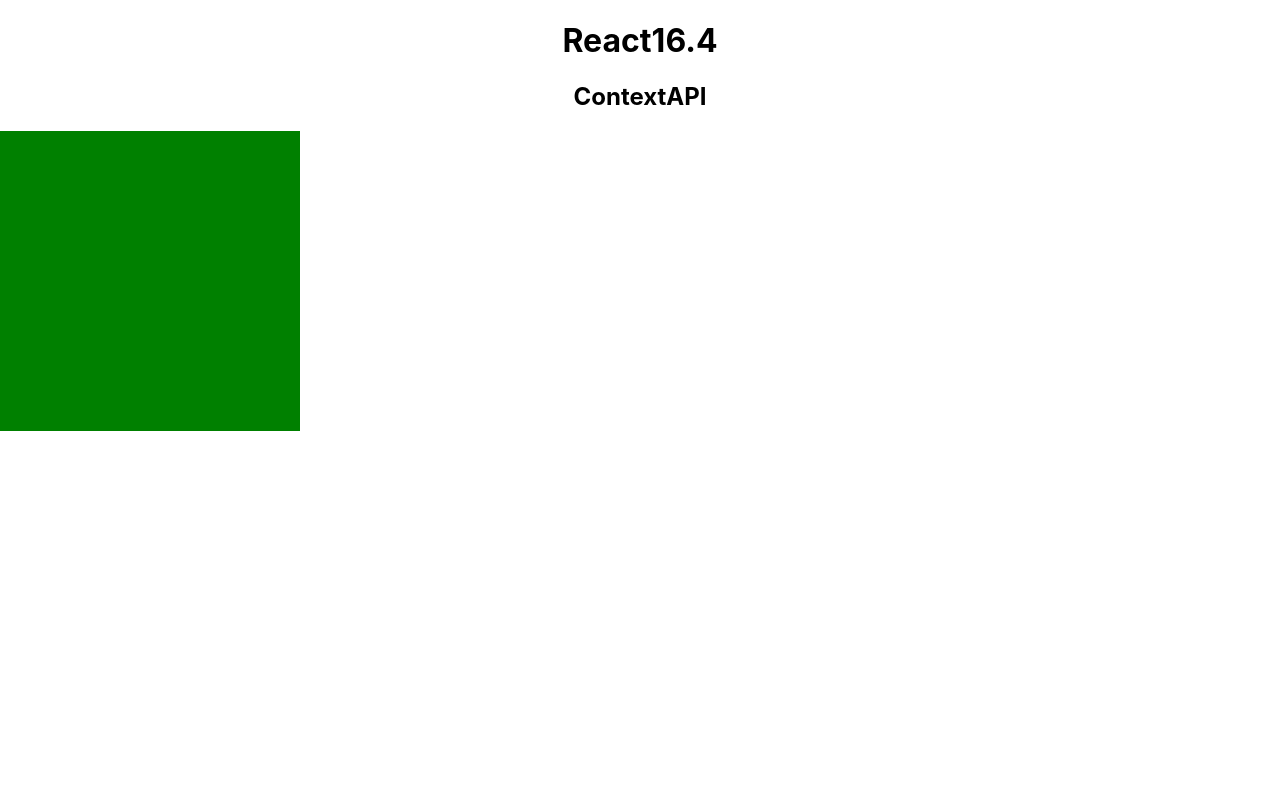
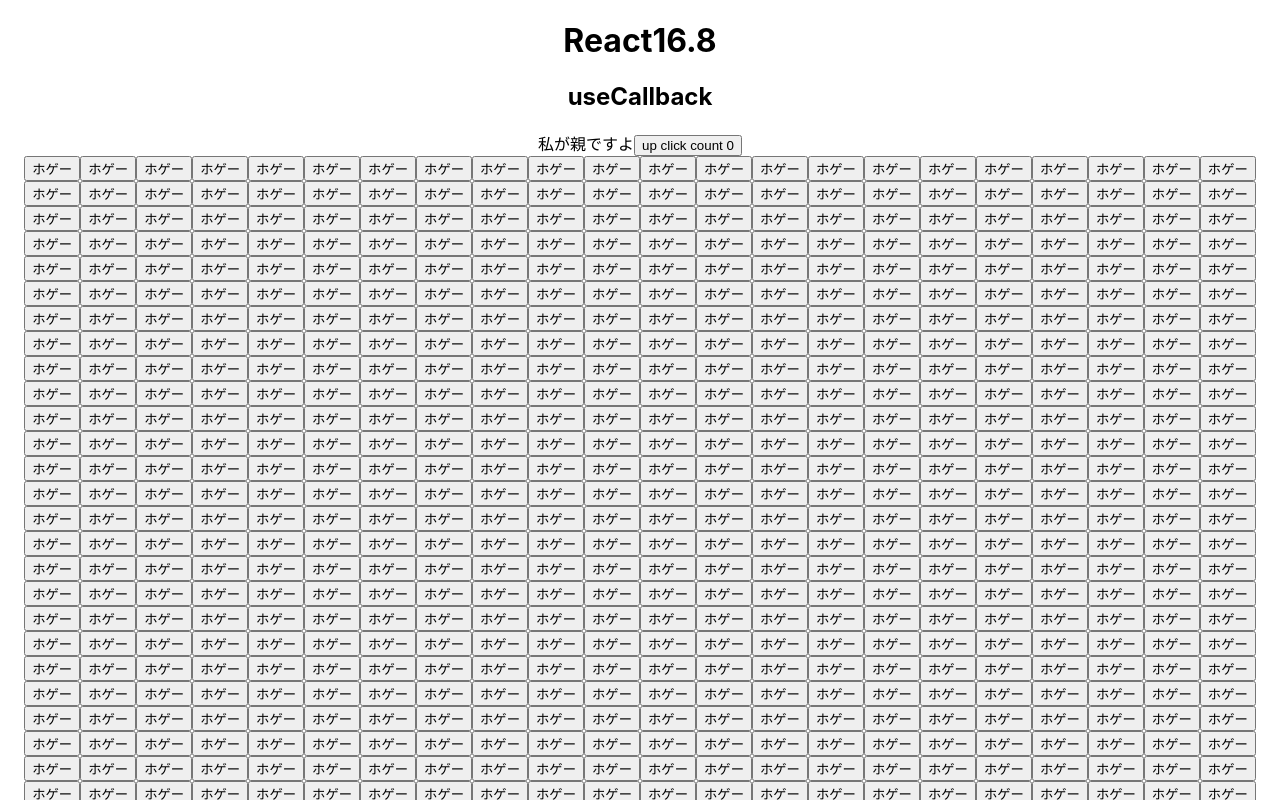
Before and after one commit to you-hei/OcnuReact16Hurikaeri, a React (Create React App) app: page / in a window 1280 px wide. Shown: the top 800 px of the page. Built offline with nearby package versions, Linux system fonts and the light colour scheme.

Commit message:
react16.8

```diff
--- a/package.json
+++ b/package.json
@@ -3,8 +3,8 @@
   "version": "0.1.0",
   "private": true,
   "dependencies": {
-    "react": "^16.6.3",
-    "react-dom": "^16.6.3",
+    "react": "^16.8.4",
+    "react-dom": "^16.8.4",
     "react-scripts": "2.1.5"
   },
   "scripts": {
--- a/src/App.js
+++ b/src/App.js
@@ -7,6 +7,7 @@ import React163NoYatsu from "./vasion-betsu/React163NoYatsu";
 import React164NoYatsu from "./vasion-betsu/React164NoYatsu";
 import React165NoYatsu from "./vasion-betsu/React165NoYatsu";
 import React166NoYatsu from "./vasion-betsu/React166NoYatsu";
+import React168NoYatsu from "./vasion-betsu/React168NoYatsu";
 
 class App extends Component {
   render() {
@@ -16,9 +17,10 @@ class App extends Component {
         {/*<React16NoYatsu />*/}
         {/*<React162NoYatsu />*/}
         {/*<React163NoYatsu />*/}
-        <React164NoYatsu/>
+        {/*<React164NoYatsu/>*/}
         {/*<React165NoYatsu />*/}
         {/*<React166NoYatsu />*/}
+        <React168NoYatsu />
       </div>
     );
   }
--- /dev/null
+++ b/src/vasion-betsu/React168NoYatsu.js
@@ -0,0 +1,54 @@
+import React, { Component, memo, useCallback} from 'react'
+
+class Oya extends Component {
+    constructor(props) {
+        super(props)
+        this.state = {
+            clickCount: 0
+        }
+        this.onClickUpCount = this.onClickUpCount.bind(this)
+    }
+    onClickUpCount() {
+        this.setState(() => ({ clickCount: this.state.clickCount + 1 }))
+    }
+    render() {
+        return (
+            <div>
+                私が親ですよ
+                <button onClick={this.onClickUpCount}>up click count {this.state.clickCount}</button>
+                <PerfoDekiru clickCount={this.state.clickCount} />
+            </div>
+        )
+    }
+}
+
+const MemoizedPrintButton = memo(({ onClick }) => (
+    <button onClick={onClick}>ホゲー</button>
+))
+
+const array1000 = Array.from({ length: 1000 }, (a, b) => a + b)
+const PerfoDekiru = ({ clickCount }) => {
+    const memoizedOnClickAre = useCallback(() => { console.log('print') }, [])
+    return (
+        <div>
+            {array1000.map((el, i) => (
+                <MemoizedPrintButton
+                    // onClick={() => { console.log('print') }}
+                    onClick={memoizedOnClickAre}
+                    key={i}
+                />
+            ))}
+            {clickCount}
+        </div>
+    )
+}
+
+const React168NoYatsu = () => (
+    <div style={{ paddingBottom: 200 }}>
+        <h1>React16.8</h1>
+        <h2>useCallback</h2>
+        <Oya />
+    </div>
+)
+
+export default React168NoYatsu
```
Also changed, not shown: 1 other file (tests, documents, lock files or other folders).
